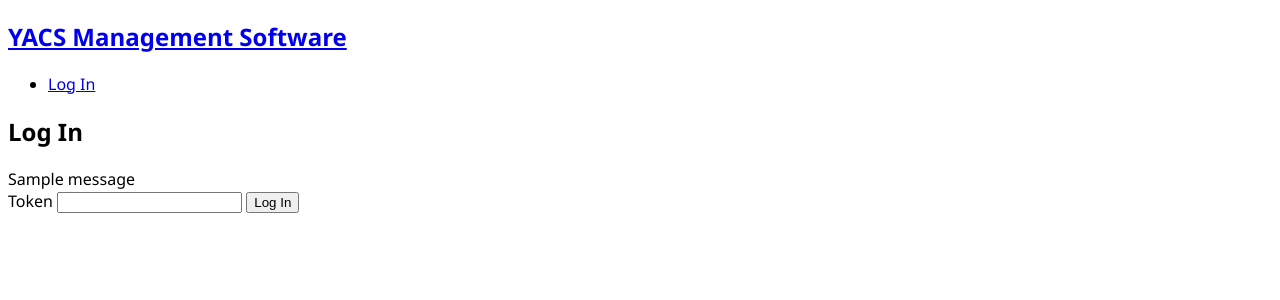
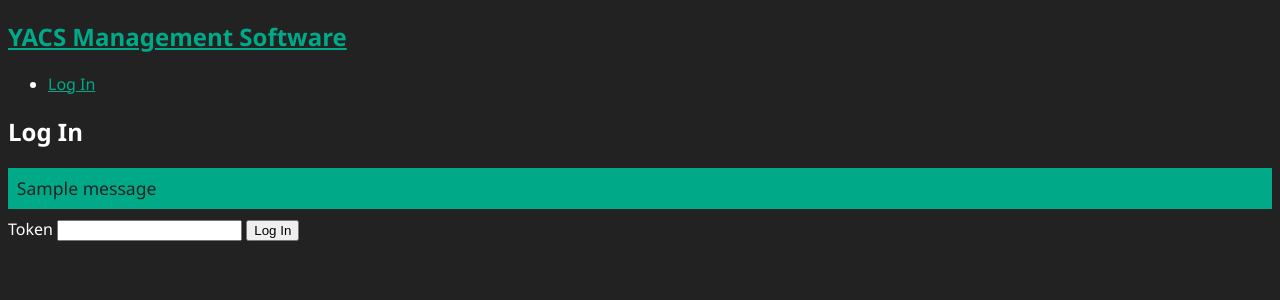
Before and after one commit to xypine/yacs_manager, a Flask app: page /auth/login in a window 1280 px wide. Shown: the top 300 px of the page. Run offline with Flask 2, Linux system fonts and the light colour scheme; one stand-in notice (Sample message) is shown.

Commit message:
use flask flashing system

```diff
--- a/server.py
+++ b/server.py
@@ -1,6 +1,6 @@
 #!/usr/bin/env python3
 from unittest import result
-from flask import Flask, make_response, redirect, render_template, request, g
+from flask import Flask, make_response, redirect, render_template, request, g, flash
 from flask_cors import CORS
 from datetime import datetime
 
@@ -24,12 +24,12 @@ def helloWorld():
     processToken()
     return render_template("base.html")
 
-@app.route("/loggedin")
-def loggedin():
+@app.route("/components")
+def components():
     processToken()
     if g.tokenValid:
         components = yacs.getComponents()
-        return render_template("loggedin.html", components=components)
+        return render_template("components.html", components=components)
     return make_response(redirect("/auth/login"))
 
 @app.route("/components/add", methods=['POST'])
@@ -42,11 +42,25 @@ def components_add():
         component["run"] = request.form['crun']
         result = yacs.addComponent(component)
         if result:
-            components = yacs.getComponents()
-            return render_template("loggedin.html", components=components, msg="Component Added!")
+            flash(f"Component \"{component['name']}\" Added.", "success")
+            return make_response(redirect("/components"))
         else:
-            components = yacs.getComponents()
-            return render_template("loggedin.html", components=components, msg="Failed to add component.")
+            flash("Failed to add component.", "err")
+            return make_response(redirect("/components"))
+    return make_response(redirect("/auth/login"))
+
+@app.route("/components/remove", methods=['POST'])
+def components_remove():
+    processToken()
+    if g.tokenValid:
+        component_name = request.form['cname']
+        result = yacs.removeComponent(component_name)
+        if result:
+            flash(f"Component \"{component_name}\" Removed.", "success")
+            return make_response(redirect("/components"))
+        else:
+            flash("Failed to remove component.", "err")
+            return make_response(redirect("/components"))
     return make_response(redirect("/auth/login"))
 
 @app.route("/auth/login")
@@ -58,11 +72,13 @@ def auth_login():
 def auth_login_post():
     token = request.form['token']
     if validateToken(token):
+        flash("You are now logged in.", "success")
         resp = make_response(redirect("/"))
         resp.set_cookie('sToken', token)
         return resp
     else:
-        resp = make_response(render_template("auth/login.html", msg="Invalid Token"))
+        flash("Invalid Token", "warn")
+        resp = make_response(render_template("auth/login.html"))
         return resp
 
 @app.route("/auth/logout")
@@ -76,4 +92,5 @@ def givetime():
     return {'time':datetime.utcnow()}
 
 if __name__ == '__main__':
+    app.secret_key = config.allowed_token
     app.run(host='0.0.0.0', port=5000, debug=False, ssl_context='adhoc')
--- a/static/style.css
+++ b/static/style.css
@@ -1,3 +1,41 @@
+:root {
+    --bg: #222222;
+    --fg: white;
+    --action: #00aa88;
+    --success: #00aa88;
+    --warn: orange;
+    --err: red;
+}
+
 html, body {
     font-family: 'Segoe UI', Tahoma, Geneva, Verdana, sans-serif;
+    background: var(--bg);
+    color: var(--fg);
 }
+
+a {
+    color: var(--action);
+}
+
+summary {
+    cursor: pointer;
+    user-select: none;
+    padding: .5em;
+}
+
+.flash {
+    padding: .5em;
+    margin: .5em 0;
+    font-size: 1.1em;
+    background: var(--warn);
+    color: var(--bg);
+    font-weight: 500;
+}
+
+.flash.err {
+    background: var(--err);
+}
+
+.flash.success {
+    background: var(--success);
+}
--- a/templates/auth/login.html
+++ b/templates/auth/login.html
@@ -5,9 +5,6 @@
 {% endblock %}
 
 {% block content %}
-    {% if msg %}
-        <p>{{ msg }}</p>
-    {% endif %}
     {% if g.token %}
         <h2>You are already logged in.</h2>
     {% else %}
--- a/templates/base.html
+++ b/templates/base.html
@@ -1,24 +1,36 @@
 <!doctype html>
+<head>
+  <meta name="viewport" content="width=device-width, initial-scale=1">
   <title>{% block title %}{% endblock %} - YACSMS</title>
   <link rel="stylesheet" href="{{ url_for('static', filename='style.css') }}">
   <nav>
     <h1><a href="/">YACS Management Software</a></h1>
     <ul>
       {% if g.token %}
-      <li><span>{{ g.token }}</span>
-      <li><a href="{{ url_for('loggedin') }}">loggedin</a>
+        <!-- <li><span>{{ g.token }}</span> -->
+        <li><a href="{{ url_for('components') }}">Manage Components</a>
         <li><a href="{{ url_for('auth_logout') }}">Log Out</a>
       {% else %}
         <li><a href="{{ url_for('auth_login') }}">Log In</a>
       {% endif %}
     </ul>
   </nav>
+</head>
+<body>
   <section class="content">
     <header>
       {% block header %}{% endblock %}
     </header>
-  {% for message in get_flashed_messages() %}
-    <div class="flash">{{ message }}</div>
+    {% with messages = get_flashed_messages(with_categories=true) %}
+      {% if messages %}
+        <div class=flashes>
+          {% for category, message in messages %}
+            <div class="flash {{ category }}">{{ message }}</div>
           {% endfor %}
+        </div>
+      {% endif %}
+    {% endwith %}
     {% block content %}{% endblock %}
+    {% block style %}{% endblock %}
   </section>
+</body>
--- a/yacs.py
+++ b/yacs.py
@@ -33,3 +33,12 @@ def addComponent(component):
         return True
     else:
         return False
+
+def removeComponent(component_name):
+    newcomp = []
+    oldcomp = getComponents()
+    for c in oldcomp:
+        if c["name"] != component_name:
+            newcomp.append(c)
+    setComponents(newcomp)
+    return True
```
Also changed, not shown: templates/components.html (renamed from templates/loggedin.html, +21 -4 lines). Lines whose indentation alone changed are shown as unchanged.
